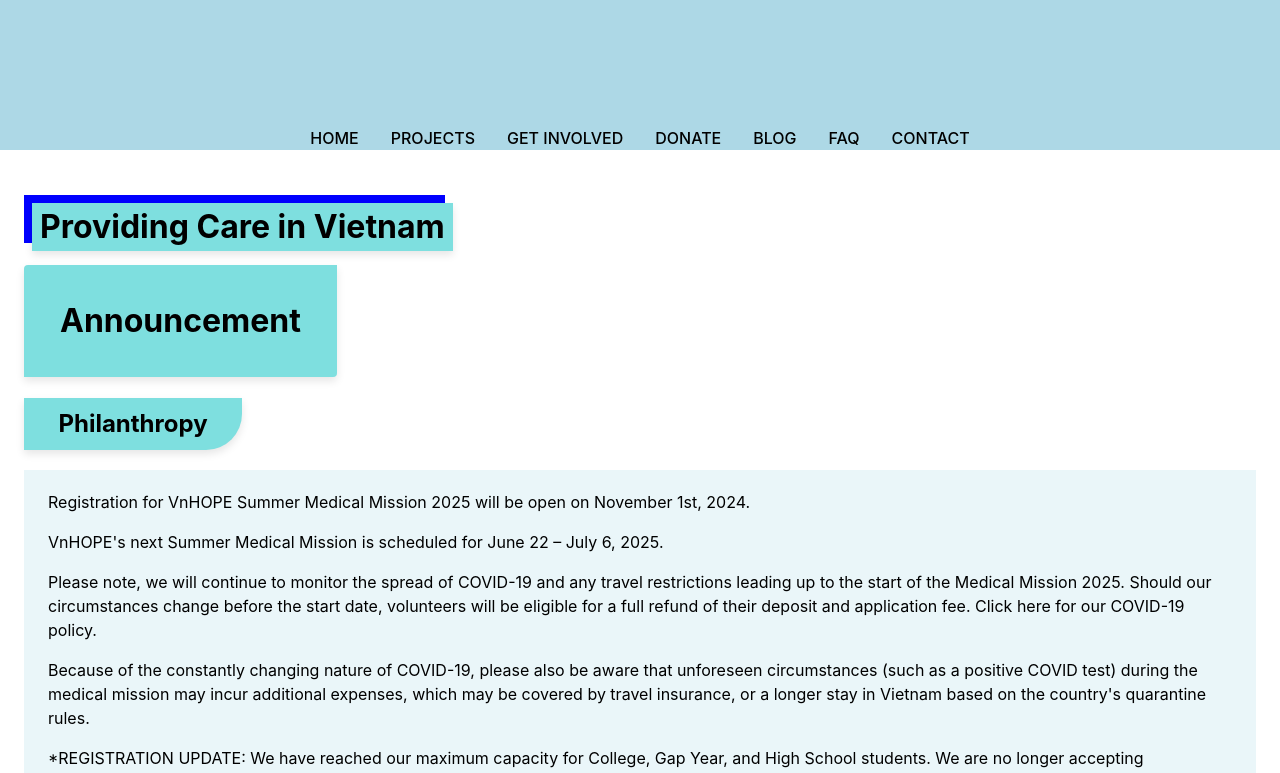
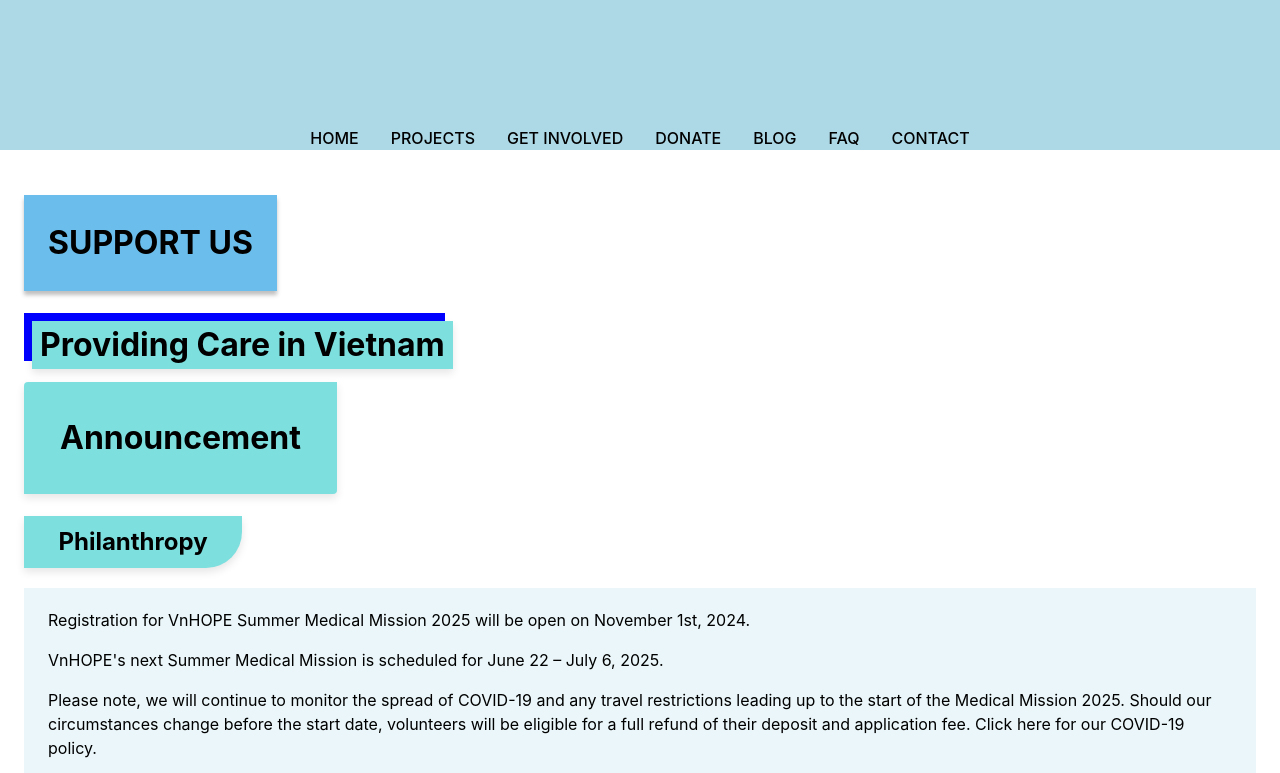
Before and after one commit to KhoiBui/legendary-project, a React (Vite) app: page / in a window 1280 px wide. Shown: the top 773 px of the page. Built offline with nearby package versions, Linux system fonts and the light colour scheme.

Commit message:
add page section component

```diff
--- /dev/null
+++ b/src/components/common/headers/PageHeader.tsx
@@ -0,0 +1,18 @@
+import { styled } from 'styled-components';
+
+interface PageHeaderProps {
+  title: string;
+}
+
+const PageHeaderWrapper = styled.h1`
+  font-size: 32px;
+  font-weight: 700;
+  background-color: #47aee6cc;
+  width: fit-content;
+  padding: 24px;
+  box-shadow: 0px 4px 4px 0px rgba(0, 0, 0, 0.25);
+`;
+
+export const PageHeader = ({ title }: PageHeaderProps) => {
+  return <PageHeaderWrapper>{title}</PageHeaderWrapper>;
+};
--- a/src/pages/Home.tsx
+++ b/src/pages/Home.tsx
@@ -1,3 +1,4 @@
+import { PageHeader } from '@common/headers/PageHeader';
 import { SectionHeader } from '@common/headers/SectionHeader';
 import { SectionHeaderLarge } from '@common/headers/SectionHeaderLarge';
 import { SubSectionHeader } from '@common/headers/SubSectionHeader';
@@ -6,6 +7,7 @@
 export const Home = () => {
   return (
     <div style={{ padding: '24px' }}>
+      <PageHeader title='SUPPORT US' />
       <SectionHeader title='Providing Care in Vietnam' />
       <SectionHeaderLarge title='Announcement' />
       <SubSectionHeader title='Philanthropy' />
```
